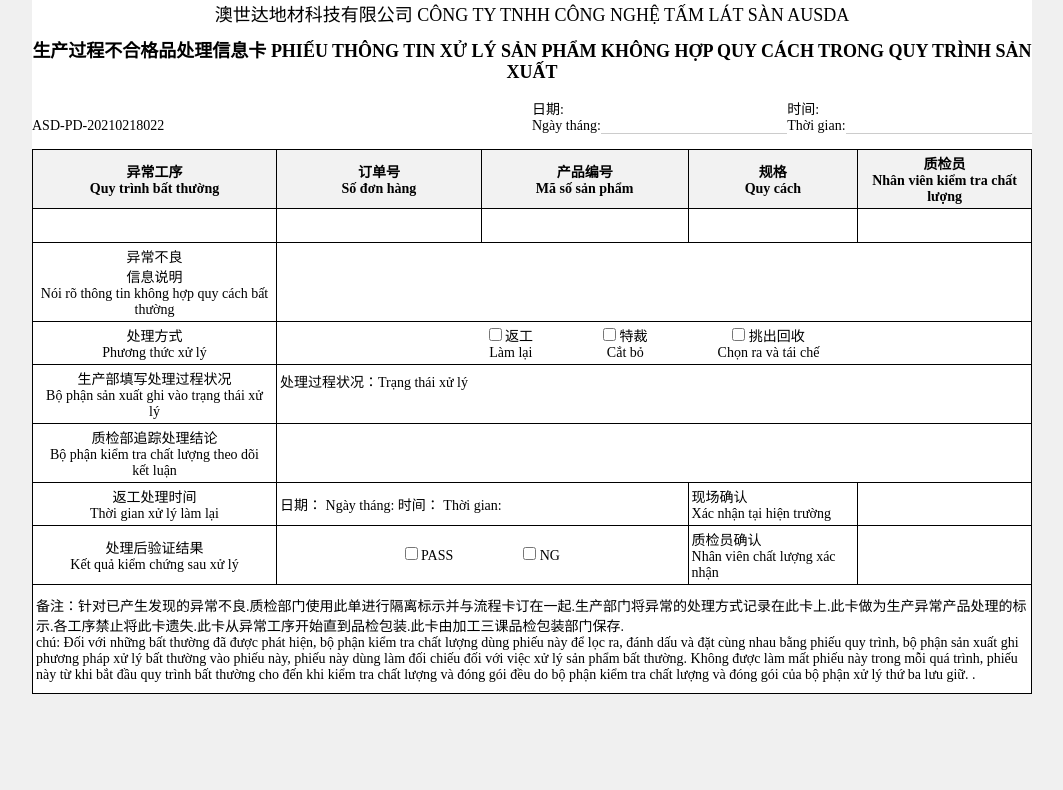
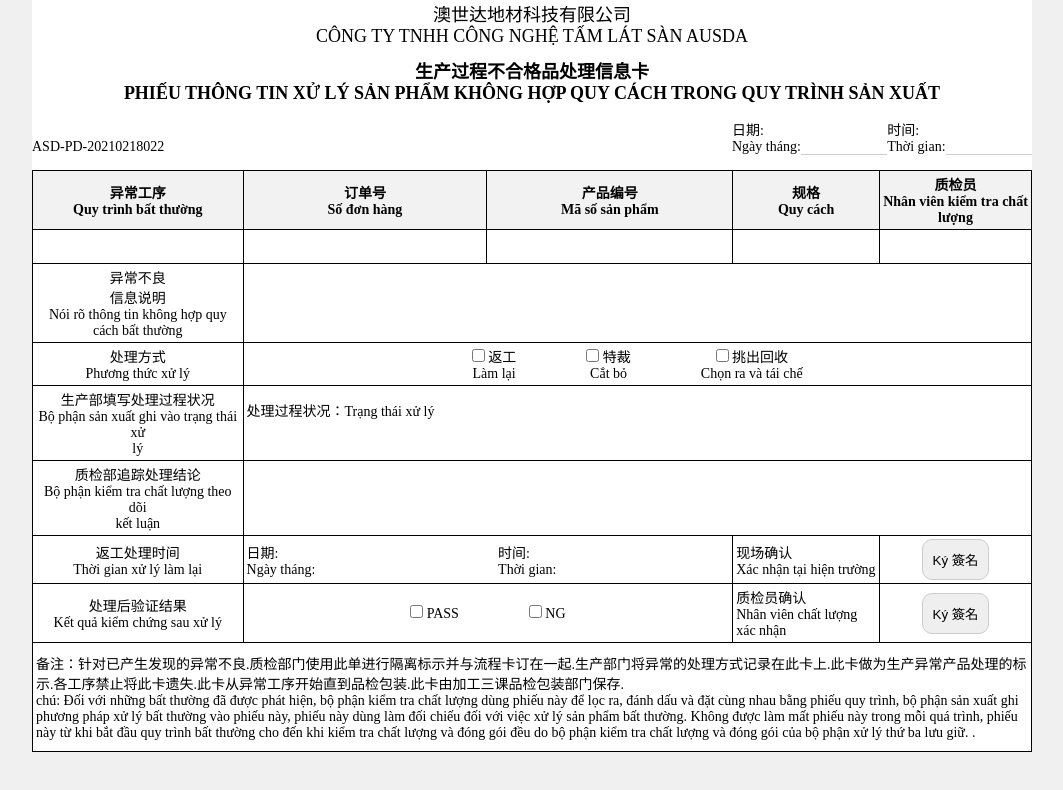
Before and after one commit to heyimphuong/ausda_html, a plain HTML site: page phieu_xu_ly_san_pham_khong_hop_quy_cach.html in a window 1280 px wide. Shown: the whole page, without its empty margins (108-1171 px from the left). Drawn offline with Linux system fonts and the light colour scheme.

Commit message:
Edit previous forms

```diff
--- a/assets/scss/print.scss
+++ b/assets/scss/print.scss
@@ -47,7 +47,14 @@
 // Căn giữa nội dung
 .tex-center {
     text-align: center;
-    justify-content: center;
+
+    button {
+        padding: 10px;
+        outline: none;
+        border: 1px solid #ccc;
+        cursor: pointer;
+        border-radius: 10px;
+    }
 }
 
 /* Container chính */
@@ -112,6 +119,10 @@
         text-align: center;
         font-size: 18px;
         margin-bottom: 15px;
+
+        span {
+            display: block;
+        }
     }
 
     /* Định dạng tên công ty trong tiêu đề */
@@ -122,8 +133,6 @@
     /* Hàng chứa thông tin */
     .info-box-row {
         display: flex;
-        width: 50%;
-        margin-left: auto;
 
         .info-item {
             span {
@@ -135,11 +144,6 @@
             margin-bottom: 15px;
         }
 
-        &.left {
-            width: 30%;
-            margin-right: auto;
-        }
-
         &.right {
             width: 30%;
             margin-left: auto;
@@ -148,36 +152,42 @@
 
     .info-box-column {
         display: flex;
+        justify-content: space-between;
+        /* Đẩy hai phần tử về hai đầu */
+        align-items: end;
+        /* căn xuống dưới */
+        width: 100%;
+        flex-wrap: wrap;
+        /* Đảm bảo không bị tràn màn hình */
+
+        &.spacing {
             margin-bottom: 15px;
-        width: 100%;
+        }
+    }
+
+    /* Phần tử bên trái */
+    .left-content {
+        display: flex;
+        width: 30px;
         align-items: end;
-        // justify-content: space-between;
-        // align-items: center;
+        gap: 5px;
 
-        .info-item {
         span {
-                white-space: nowrap;
+            display: block;
         }
 
         .input-field {
             width: auto;
         }
-
-            &.left {
-                width: 30%;
-                margin-right: auto;
     }
 
-            &.right {
-                width: 30%;
-                margin-left: auto;
-            }
-
-        }
-
-        &.spacing {
-            margin-bottom: 15px;
-        }
+    /* Phần tử bên phải */
+    .right-content {
+        flex-shrink: 0;
+        /* Không co lại */
+        text-align: right;
+        white-space: nowrap;
+        /* Đảm bảo không bị xuống dòng */
     }
 
     /* Hàng chứa thông tin linh hoạt */
@@ -208,9 +218,11 @@
     th,
     td {
         border: 1px solid black;
+
         span {
             display: block;
         }
+
         label {
             span {
                 display: inline;
@@ -222,6 +234,34 @@
         background-color: #f2f2f2;
         font-weight: bold;
     }
+
+    .custom-list {
+        list-style-position: inside;
+        /* Đảm bảo dấu số/lớp nằm trong khung */
+        padding-left: 2em;
+        /* Thụt vào một khoảng */
+    }
+
+    .date-time-wrapper {
+        text-align: left;
+        vertical-align: middle;
+
+        .info-box-row {
+            display: flex;
+            align-items: center;
+            justify-content: space-between;
+            gap: 10px;
+            /* Khoảng cách giữa các phần tử */
+        }
+
+        .info-item {
+            display: flex;
+            flex-direction: column;
+            /* Xếp chữ "Ngày tháng" & "Thời gian" xuống dòng */
+            white-space: nowrap;
+        }
+    }
+
 }
 
 // Phần chữ ký, căn đều hai bên
@@ -236,6 +276,10 @@
     flex: 1;
     padding: 10px;
     margin-bottom: 15px;
+
+    span {
+        display: block;
+    }
 
     button {
         padding: 10px;
--- a/phieu_xu_ly_san_pham_khong_hop_quy_cach.html
+++ b/phieu_xu_ly_san_pham_khong_hop_quy_cach.html
@@ -19,16 +19,16 @@
           <span>澳世达地材科技有限公司</span>
           <span>CÔNG TY TNHH CÔNG NGHỆ TẤM LÁT SÀN AUSDA</span>
         </div>
-        <div class="header-title">
+        <div>
           <span>生产过程不合格品处理信息卡</span>
           <span>PHIẾU THÔNG TIN XỬ LÝ SẢN PHẨM KHÔNG HỢP QUY CÁCH TRONG QUY TRÌNH SẢN XUẤT</span>
         </div>
       </div>
-      <div class="info-box-column">
-        <div class="info-item left">
+      <div class="info-box-column spacing">
+        <div class="info-item">
           <span>ASD-PD-20210218022</span>
         </div>
-        <div class="info-box-row">
+        <div class="info-box-row right">
           <div class="info-item">
             <span>日期:</span>
             <span>Ngày tháng:</span>
@@ -90,27 +90,27 @@
           </td>
           <td colspan="4">
             <div class="td-container">
-              <div class="option">
+              <label class="option">
                 <span>
                   <input type="checkbox">
                   返工
                 </span>
                 <span>Làm lại</span>
-              </div>
-              <div class="option">
+              </label>
+              <label class="option">
                 <span>
                   <input type="checkbox">
                   特裁
                 </span>
                 <span>Cắt bỏ</span>
-              </div>
-              <div class="option">
+              </label>
+              <label class="option">
                 <span>
                   <input type="checkbox">
                   挑出回收
                 </span>
                 <span>Chọn ra và tái chế</span>
-              </div>
+              </label>
             </div>
           </td>
         </tr>
@@ -139,18 +139,26 @@
             <span>返工处理时间</span>
             <span>Thời gian xử lý làm lại</span>
           </td>
-          <td colspan="2" class="">
-            日期：
-            Ngày tháng:
+          <td colspan="2" class="date-time-wrapper">
+            <div class="info-box-row">
+              <div class="info-item">
+                <span>日期:</span>
+                <span>Ngày tháng:</span>
+              </div>
+              <input type="text" class="input-field" value="">
 
-            时间：
-            Thời gian:
+              <div class="info-item">
+                <span>时间:</span>
+                <span>Thời gian:</span>
+              </div>
+              <input type="text" class="input-field" value="">
+            </div>
           </td>
           <td>
             <span>现场确认</span>
             <span>Xác nhận tại hiện trường</span>
           </td>
-          <td><textarea class="input-field tex-center" oninput="autoResize(this)"></textarea></td>
+          <td class="tex-center"><button onclick="signatureConfirm(this)">Ký 簽名</button></td>
         </tr>
         <tr>
           <td class="tex-center">
@@ -179,7 +187,7 @@
             <span>质检员确认</span>
             <span>Nhân viên chất lượng xác nhận</span>
           </td>
-          <td><textarea class="input-field tex-center" oninput="autoResize(this)"></textarea></td>
+          <td class="tex-center"><button onclick="signatureConfirm(this)">Ký 簽名</button></td>
         </tr>
         <tr>
           <td colspan="5" class="pdt10 pdb10">
```
Also changed, not shown: ban_kiem_tra_ep_thuy_luc.html (+1 -1 lines), don_phat_lieu.html (+10 -8 lines), mau_ban_giao_cong_viec.html (+27 -28 lines), assets/css/print.css, 1 other file. Lines whose indentation alone changed are shown as unchanged.
